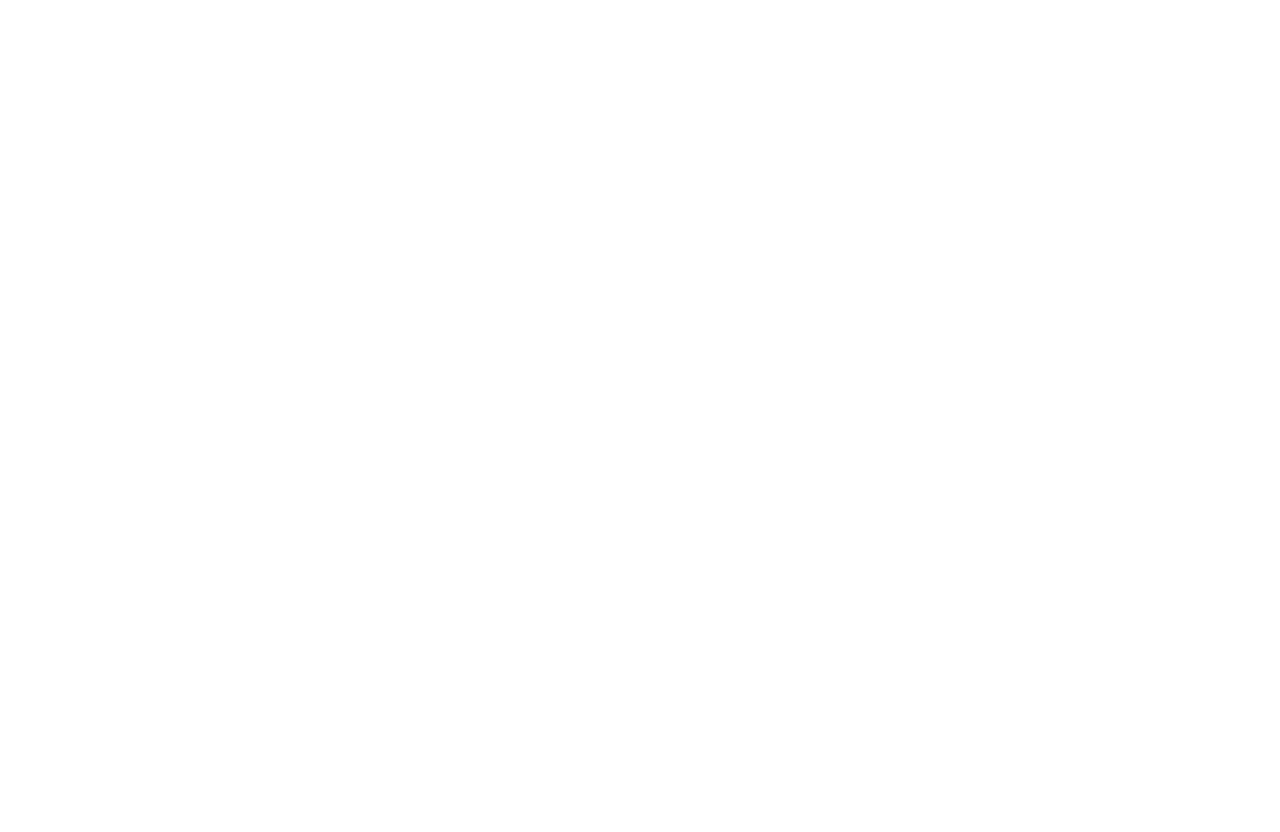
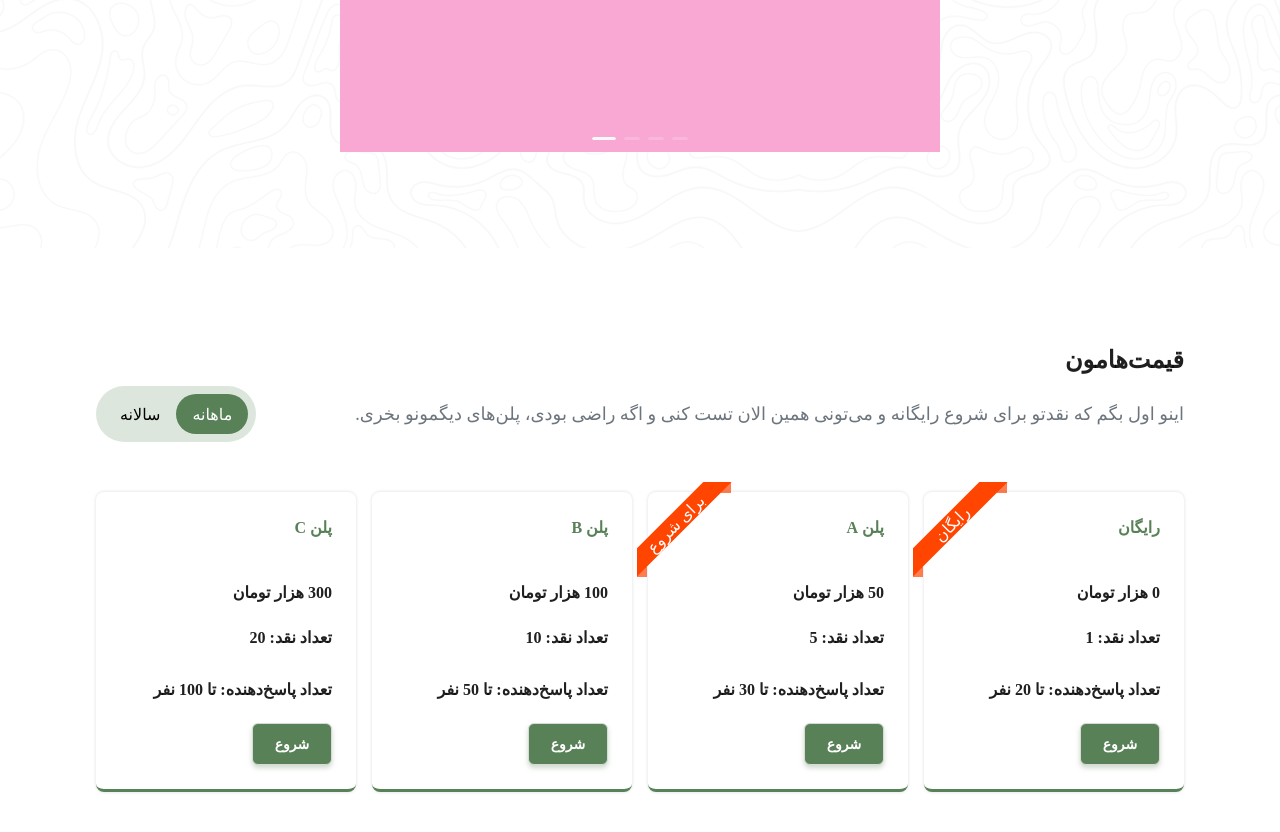
Before and after one commit to NagdeTo/NaghdeTo-frontend, a React (Vite) app: page / in a window 1280 px wide. Shown: the part 3640-4472 px from the top of the page. Before the commit the page ends 3384 px from the top, so only its background shows below. Built offline with nearby package versions, Linux system fonts and the light colour scheme.

Commit message:
adding ClientComments and Prices components (ClientComments is not complete yet)

```diff
--- a/src/PublicRouter.jsx
+++ b/src/PublicRouter.jsx
@@ -7,6 +7,8 @@
 import { Divider } from "antd";
 import Statistics from "./components/Public-layouts/Statistics";
 import ShareWays from "./components/Public-layouts/ShareWays";
+import ClientComments from "./components/Public-layouts/ClientComments";
+import Prices from "./components/Public-layouts/Prices";
 
 const PublicRouter = () => {
   return (
@@ -23,6 +25,8 @@
       <Divider className="bg-gray-200" />
       <Statistics />
       <ShareWays />
+      <ClientComments />
+      <Prices />
       {/* <div
         style={{
           zIndex: "-1",
--- /dev/null
+++ b/src/components/Public-layouts/ClientComments.jsx
@@ -0,0 +1,32 @@
+import React from "react";
+import { Carousel, Flex, Typography } from "antd";
+import bg from "../../assets/images/shape2.png";
+import "../Public-layouts/Styles/ClientComments.css";
+import Comment from "./Comment";
+
+export default function ClientComments() {
+  return (
+    <Flex
+      align="center"
+      gap="20px"
+      className="p-24"
+      style={{ backgroundImage: `url(${bg})` }}
+      vertical
+    >
+      <Typography.Title level={3}>نظرات مشتریان</Typography.Title>
+      <Typography.Text className="text-lg text-[#6c757d]">
+        نگاهی بندازیم به برخی نظرات مشتریان{" "}
+        <span className="font-semibold text-primary-700">نقدتو</span>
+      </Typography.Text>
+      <Carousel
+        // autoplay
+        className="flex w-[600px] justify-center"
+      >
+        <Comment />
+        <div className="h-20 bg-red-400">test</div>
+        <div className="h-20 bg-red-400">test</div>
+        <div className="h-20 bg-red-400">test</div>
+      </Carousel>
+    </Flex>
+  );
+}
--- /dev/null
+++ b/src/components/Public-layouts/Comment.jsx
@@ -0,0 +1,19 @@
+import { Flex, Typography } from "antd";
+import React from "react";
+
+export default function Comment({ star, comment, name, job, photo }) {
+  return (
+    <Flex
+      className="h-[200px] w-[600px] bg-pink-300
+      shadow-[0px_3px_3px_0.4px_rgba(60,72,88,0.15)]"
+      vertical
+    >
+      <Flex>{star}</Flex>
+      <Typography.Paragraph>{comment}</Typography.Paragraph>
+      <Typography.Title level={3}>
+        {name}
+        {job}
+      </Typography.Title>
+    </Flex>
+  );
+}
--- a/src/components/Public-layouts/HeroSection.jsx
+++ b/src/components/Public-layouts/HeroSection.jsx
@@ -1,4 +1,4 @@
-import { Button, Flex, Typography } from "antd";
+import { Flex, Typography } from "antd";
 import React from "react";
 import freelancer from "../../assets/images/freelancer.png";
 import StyledButton from "../Public-StyledComponents/Buttons/StyledButton";
--- /dev/null
+++ b/src/components/Public-layouts/PriceCards.jsx
@@ -0,0 +1,42 @@
+import { Button, Flex, Typography } from "antd";
+import React from "react";
+import "../Public-layouts/Styles/Prices.css";
+
+export default function PriceCards({
+  plan,
+  price,
+  naghdCount,
+  answerCount,
+  ribbon,
+  ribbonContent,
+}) {
+  return (
+    <Flex
+      className="card relative h-[300px] w-[260px] cursor-pointer rounded-lg border-b-[3px]
+       border-b-primary-1000 p-6 shadow-[0px_0px_3px_0.4px_rgba(60,72,88,0.15)]
+       transition-all duration-300 ease-in-out hover:scale-105"
+      vertical
+      justify="space-between"
+    >
+      {ribbon && <span className="ribbon" data-content={ribbonContent}></span>}
+      <Typography.Title className="text-primary-1000" level={5}>
+        {plan}
+      </Typography.Title>
+      <Typography.Title level={5}>{price} هزار تومان</Typography.Title>
+
+      <Flex vertical>
+        <Typography.Title level={5}>تعداد نقد: {naghdCount}</Typography.Title>
+        <Typography.Title level={5}>
+          تعداد پاسخ‌دهنده: تا {answerCount} نفر
+        </Typography.Title>
+      </Flex>
+
+      <Button
+        className="flex w-20 items-center justify-center
+      bg-primary-1000 px-2 py-5 font-semibold text-white shadow-[0px_3px_5px_0px_rgba(88,129,87,0.3)]"
+      >
+        شروع
+      </Button>
+    </Flex>
+  );
+}
--- /dev/null
+++ b/src/components/Public-layouts/Prices.jsx
@@ -0,0 +1,71 @@
+import { Flex, Typography } from "antd";
+import React, { useState } from "react";
+import { Link } from "react-router-dom";
+import "../Public-layouts/Styles/Prices.css";
+import PriceCards from "./PriceCards";
+
+export default function Prices() {
+  const [activeLink, setActiveLink] = useState("ماهانه");
+
+  function handleLinkClick(title) {
+    setActiveLink(title);
+  }
+
+  const plans = ["رایگان", "پلن A", "پلن B", "پلن C"];
+  const prices = [0, 50, 100, 300];
+  const naghds = [1, 5, 10, 20];
+  const answers = [20, 30, 50, 100];
+  const ribbonContents = ["رایگان", "برای شروع"];
+
+  return (
+    <Flex
+      className="p-24"
+      justify="flex-end"
+      vertical
+      style={{ direction: "rtl" }}
+      gap="50px"
+    >
+      <Typography.Title level={3} className="mb-0">
+        قیمت‌هامون
+      </Typography.Title>
+
+      <Flex justify="space-between" align="center" className="mt-[-40px]">
+        <Typography.Paragraph className="mb-0 text-lg text-[#6c757d]">
+          اینو اول بگم که نقدتو برای شروع رایگانه و می‌تونی همین الان تست کنی و
+          اگه راضی بودی، پلن‌های دیگمونو بخری.
+        </Typography.Paragraph>
+
+        <Flex className="rounded-4xl bg-primary-200 px-2 py-2 text-white">
+          <Link
+            className={`${activeLink === "ماهانه" ? "active-link-prices" : "text-black"} px-4 py-2`}
+            onClick={() => handleLinkClick("ماهانه")}
+          >
+            ماهانه
+          </Link>
+          <Link
+            className={`${activeLink === "سالانه" ? "active-link-prices" : "text-black"} px-4 py-2`}
+            onClick={() => handleLinkClick("سالانه")}
+          >
+            سالانه
+          </Link>
+        </Flex>
+      </Flex>
+
+      <Flex justify="space-between">
+        {prices.map((price, i) => {
+          return (
+            <PriceCards
+              plan={plans[i]}
+              price={price}
+              naghdCount={naghds[i]}
+              answerCount={answers[i]}
+              key={i}
+              ribbon={i < 2}
+              ribbonContent={ribbonContents[i]}
+            />
+          );
+        })}
+      </Flex>
+    </Flex>
+  );
+}
--- /dev/null
+++ b/src/components/Public-layouts/Styles/Prices.css
@@ -0,0 +1,48 @@
+.active-link-prices {
+  border-radius: 32px;
+  background-color: rgba(88, 129, 87, 1);
+  color: white;
+}
+
+.active-link-prices:hover {
+  color: white;
+}
+
+/* Price Cards*/
+.ribbon {
+  position: absolute;
+  top: -10px;
+  left: -11px;
+  width: 105px;
+  height: 150px;
+  display: flex;
+  justify-content: center;
+  overflow: hidden;
+}
+
+.ribbon::before {
+  content: attr(data-content);
+  position: absolute;
+  width: 150%;
+  height: 20px;
+  background-color: orangered;
+  transform: rotate(-45deg) translateY(-20px);
+  display: flex;
+  justify-content: center;
+  align-items: center;
+  margin-top: 46px;
+  color: white;
+  font-size: 16px;
+}
+
+.ribbon::after {
+  content: "";
+  position: absolute;
+  bottom: 55px;
+  left: 0;
+  width: 10px;
+  height: 10px;
+  background-color: rgba(255, 68, 0, 0.692);
+  z-index: -1;
+  box-shadow: 84px -84px rgba(255, 68, 0, 0.692);
+}
```
Also changed, not shown: src/components/Public-layouts/Styles/ClientComments.css (added).
